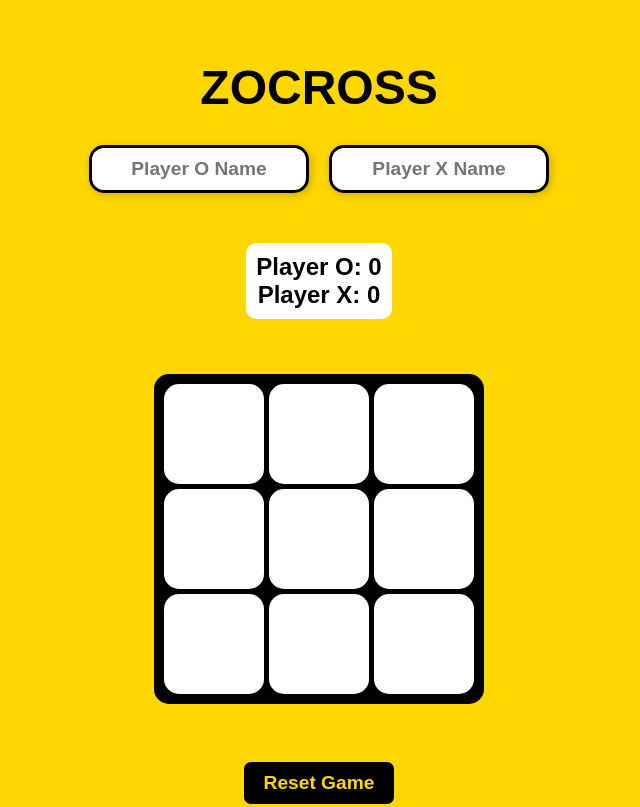
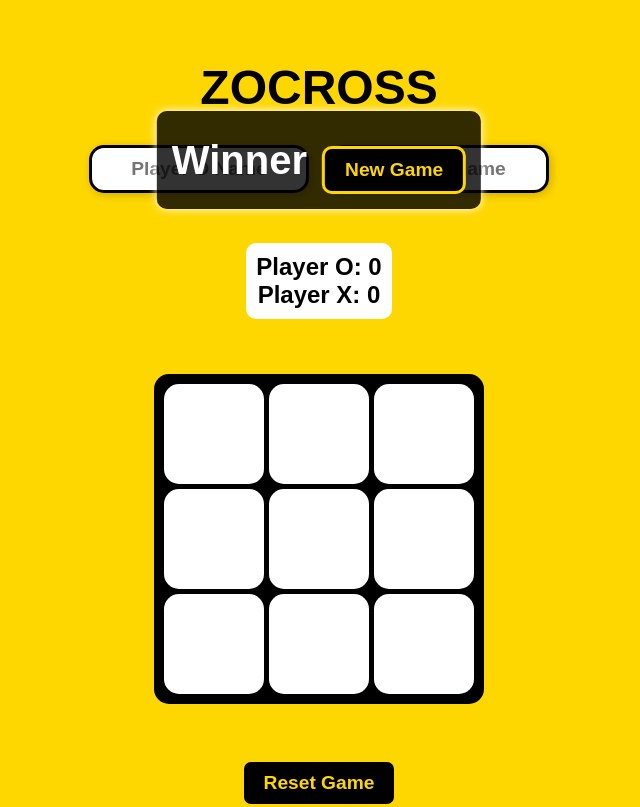
Before and after one commit to Jeevanpranav-23/zocross, a plain HTML site: page index.html in a window 1280 px wide. Shown: the whole page, without its empty margins (321-961 px from the left). Drawn offline with Linux system fonts and the light colour scheme.

Commit message:
Update style.css

```diff
--- a/style.css
+++ b/style.css
@@ -98,10 +98,9 @@ h1 {
   color: white;
 }
 
-
 .msg-container {
   position: absolute;
-  top: 10%;
+  top: 20%;
   left: 50%;
   transform: translate(-50%, -50%);
   background: rgba(0, 0, 0, 0.8);
@@ -129,6 +128,7 @@ h1 {
   align-items: center;
   justify-content: center;
   gap: 10px;
+  flex-direction: row;
 }
 
 #playerO, #playerX {
@@ -145,3 +145,14 @@ h1 {
   box-shadow: 2px 2px 10px rgba(0, 0, 0, 0.2);
   align-self: center;
 }
+
+
+.msg-container {
+  display: flex;
+  flex-direction: row;
+  align-items: center;
+  justify-content: center;
+  padding: 15px;
+  gap: 15px;
+  flex-wrap: wrap;
+}
```
